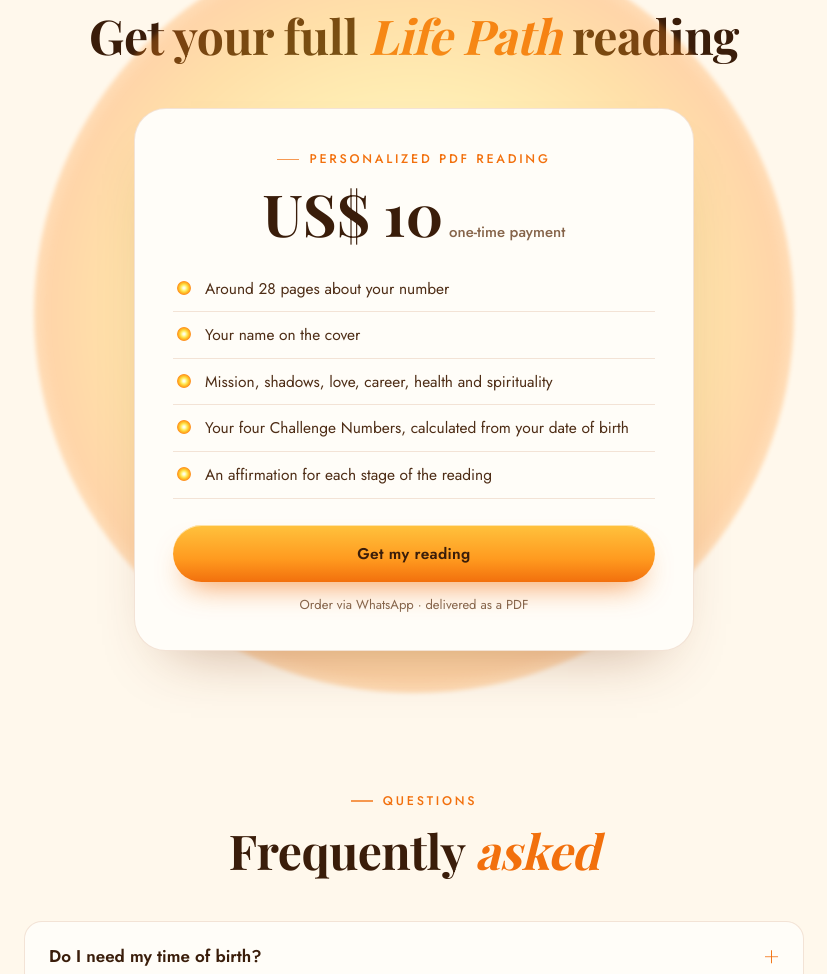
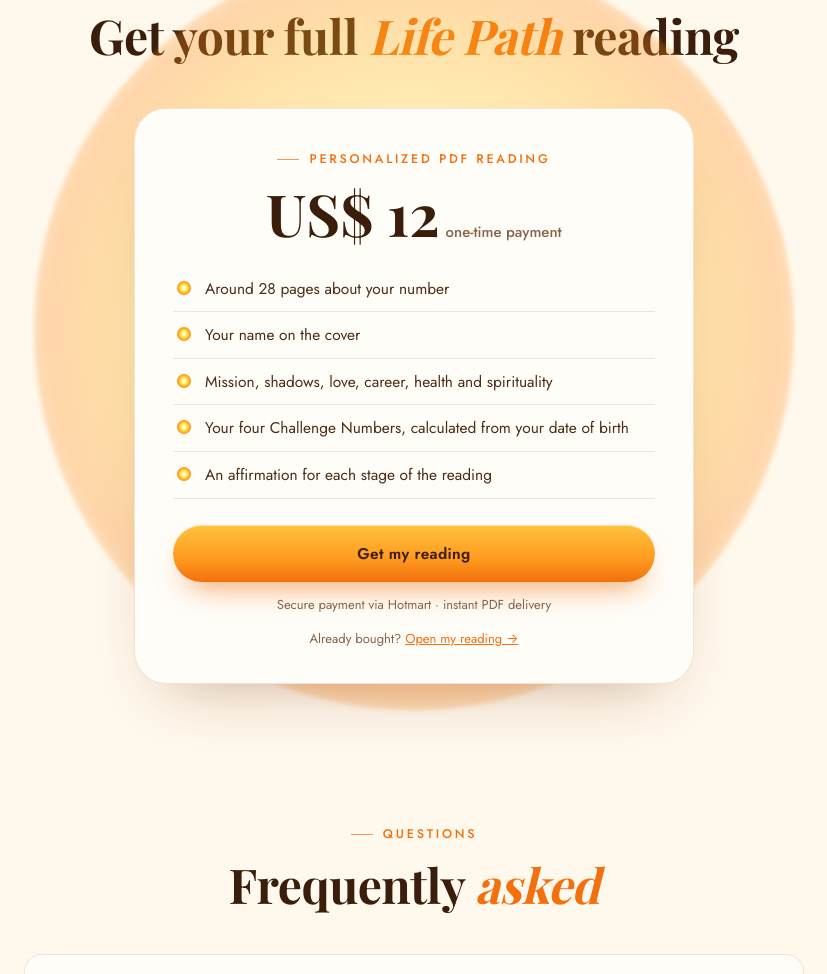
Before and after one commit to matrixdodestino/amora-matrix, a plain HTML site: page life-path/index.html in a window 1280 px wide. Shown: the part 3821-4795 px from the top of the page, without its empty margins (226-1053 px from the left). Drawn offline with nearby package versions, Linux system fonts and the light colour scheme; a web font is replaced by a local one.

Commit message:
Life Path: US$12, Hotmart checkout and delivery link
Co-Authored-By: Claude Opus 5.5 <noreply@anthropic.com>
Claude-Session: https://claude.ai/code/session_018VFS8Dn8DzC2T2usP7hy5h

```diff
--- a/life-path/index.html
+++ b/life-path/index.html
@@ -352,7 +352,7 @@ footer nav{display:flex;gap:22px;flex-wrap:wrap}
     </div>
     <div class="preco rv">
       <p class="eyebrow" style="justify-content:center">Personalized PDF reading</p>
-      <div class="valor"><span data-preco>US$ 10</span><small>one-time payment</small></div>
+      <div class="valor"><span data-preco>US$ 12</span><small>one-time payment</small></div>
       <ul>
         <li>Around 28 pages about your number</li>
         <li>Your name on the cover</li>
@@ -409,9 +409,9 @@ footer nav{display:flex;gap:22px;flex-wrap:wrap}
 <script>
 /* ============ SETTINGS · change here ============ */
 const CONFIG = {
-  PRECO:    'US$ 10',
-  HOTMART:  '',                 // Hotmart checkout link (empty = order via WhatsApp)
-  LEITURA:  '',                 // delivery page for buyers ("Already bought?")
+  PRECO:    'US$ 12',
+  HOTMART:  'https://pay.hotmart.com/R108567639W',                 // Hotmart checkout link (empty = order via WhatsApp)
+  LEITURA:  'https://amora-matrix.matrixdodestino.workers.dev/',                 // delivery page for buyers ("Already bought?")
   WHATSAPP: '5514996056079'
 };
 
```
